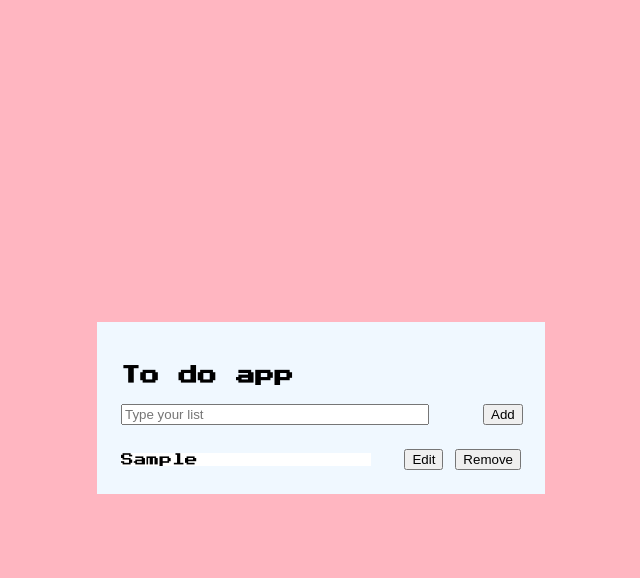
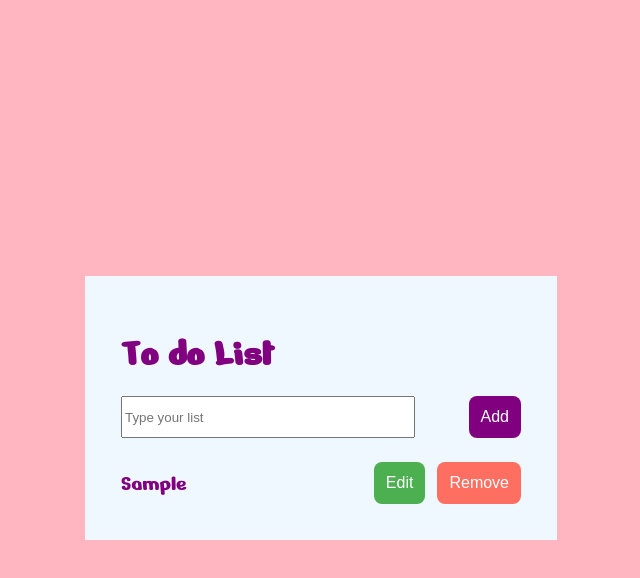
Before and after one commit to Rurutabi/Simple-To-Do-List-App, a plain HTML site: page index.html in a window 1280 px wide. Both pictures are taken after typing "Sample" into the empty fields and a click on the button "Add". Shown: the whole page, without its empty margins (319-959 px from the left). Drawn offline with Linux system fonts and the light colour scheme.

Commit message:
add more css and input now accept keypressed enter

```diff
--- a/index.html
+++ b/index.html
@@ -9,8 +9,9 @@
   </head>
   <body>
     <section class="container" id="container">
-      <div class="heading">
-        <h2>To do app</h2>
+      <div class="heading" id="heading">
+        <h2>To do List</h2>
+        <p class="hidden">Please write something first</p>
       </div>
       <div class="adding">
         <input type="text" placeholder="Type your list" id="userinput" />
--- a/script.js
+++ b/script.js
@@ -1,31 +1,43 @@
 "use strict";
 
 const adding = document.querySelector(".addButton");
-const containerId = document.getElementById("container");
-let justCheck = false;
-let listNumber = 0;
+const containerDiv = document.getElementById("container");
+const headingDiv = document.getElementById("heading");
+const hidden = document.querySelector(".hidden");
+const enter = document.getElementById("userinput");
 
 adding.addEventListener("click", function () {
-  createNewList();
-  //Remove value after added to the list
-  document.getElementById("userinput").value = "";
+  if (document.getElementById("userinput").value === "") {
+    hidden.classList.remove("hidden");
+  } else {
+    createNewList();
+    //Remove value after added to the list
+    hidden.classList.add("hidden");
+    document.getElementById("userinput").value = "";
+  }
+});
+
+enter.addEventListener("keypress", function (event) {
+  if (event.key === "Enter") {
+    adding.click();
+  }
 });
 
 function createNewList() {
   //Adding Div
   const userInput = document.getElementById("userinput").value;
   const newDiv = document.createElement("div");
-  newDiv.className = `listing`;
-  containerId.appendChild(newDiv);
+
+  newDiv.classList.add(`listing-container`);
+  containerDiv.appendChild(newDiv);
 
   //Adding List
   const newListDiv = document.createElement("div");
-  newListDiv.className = "list-name";
-  newListDiv.id = "list-test";
   let list = document.createElement("li");
   const insideList = document.createTextNode(`${userInput}`);
-  list.id = "listDiv";
-  list.className = "preColor";
+
+  newListDiv.classList.add("userlist");
+  list.classList.add("preColor");
   list.appendChild(insideList);
   newListDiv.appendChild(list);
   newDiv.appendChild(newListDiv);
@@ -34,7 +46,9 @@ function createNewList() {
   const newButtonDiv = document.createElement("div");
   let editButton = document.createElement("button");
   let insideEditButton = document.createTextNode("Edit");
-  newButtonDiv.className = "button-container";
+
+  newButtonDiv.classList.add("button-container");
+  editButton.classList.add("editButton");
   newDiv.appendChild(newButtonDiv);
   newButtonDiv.appendChild(editButton);
   editButton.appendChild(insideEditButton);
@@ -42,6 +56,8 @@ function createNewList() {
   //Remove button
   const removeButton = document.createElement("button");
   const insideRemoveButton = document.createTextNode("Remove");
+
+  removeButton.classList.add("removeButton");
   newButtonDiv.appendChild(removeButton);
   removeButton.appendChild(insideRemoveButton);
 
@@ -53,11 +69,13 @@ function createNewList() {
   editButton.addEventListener("click", function () {
     if (editButton.textContent === "Edit") {
       editButton.textContent = "Done";
-      list.setAttribute("class", "colorChange");
+      list.classList.remove("preColor");
+      list.classList.add("colorChange");
       list.setAttribute("contenteditable", "true");
     } else if (editButton.textContent === "Done") {
       editButton.textContent = "Edit";
-      list.setAttribute("class", "preColor");
+      list.classList.remove("colorChange");
+      list.classList.add("preColor");
       list.setAttribute("contenteditable", "false");
     } else {
       console.log("something wrong");
--- a/style.css
+++ b/style.css
@@ -1,4 +1,4 @@
-@import url("https://fonts.googleapis.com/css?family=Press+Start+2P&display=swap");
+@import url("https://fonts.googleapis.com/css2?family=Nerko+One&display=swap");
 
 html,
 body {
@@ -19,24 +19,21 @@ p {
   margin: 1.2rem 0;
 }
 
-h1 {
-  font-weight: 800;
-  font-size: 1.8rem;
-}
-
 h2 {
   font-weight: 800;
-  font-size: 1.2rem;
+  font-size: 2.4rem;
+  color: #800080;
 }
 
 p,
 li {
   font-weight: 400;
-  font-size: 0.8rem;
+  font-size: 1.4rem;
+  color: #800080;
 }
 
 body {
-  font-family: "Press Start 2P", sans-serif;
+  font-family: "Nerko One", cursive;
   display: flex;
   align-items: center;
   justify-content: center;
@@ -48,10 +45,7 @@ body {
   background-color: aliceblue;
   flex-direction: column;
   width: 400px;
-  justify-content: flex-start;
-  align-items: flex-start;
-  color: black;
-  padding: 24px;
+  padding: 36px;
 }
 
 .adding {
@@ -59,12 +53,44 @@ body {
   gap: 54px;
 }
 
+.addButton {
+  background-color: #800080;
+  border: none;
+  color: white;
+  padding: 12px;
+  border-radius: 8px;
+  text-align: center;
+  text-decoration: none;
+  font-size: 16px;
+}
+
+.editButton {
+  background-color: #4caf50;
+  border: none;
+  color: white;
+  padding: 12px;
+  border-radius: 8px;
+  text-align: center;
+  text-decoration: none;
+  font-size: 16px;
+}
+
+.removeButton {
+  background-color: #ff6f61;
+  border: none;
+  color: white;
+  padding: 12px;
+  border-radius: 8px;
+  text-align: center;
+  text-decoration: none;
+  font-size: 16px;
+}
+
 input {
   width: 300px;
 }
 
-/*Button*/
-.listing {
+.listing-container {
   display: flex;
   justify-content: space-between;
   align-items: center;
@@ -78,15 +104,20 @@ input {
   gap: 12px;
 }
 
-.list-name {
+.userlist {
   word-wrap: break-word;
-  inline-size: 250px;
-}
-
-.preColor {
-  background-color: white;
+  inline-size: 220px;
 }
 
 .colorChange {
   background-color: yellow;
+  color: black;
 }
+.preColor {
+  background-color: aliceblue;
+}
+
+/*Hidden*/
+.hidden {
+  display: none;
+}
```
